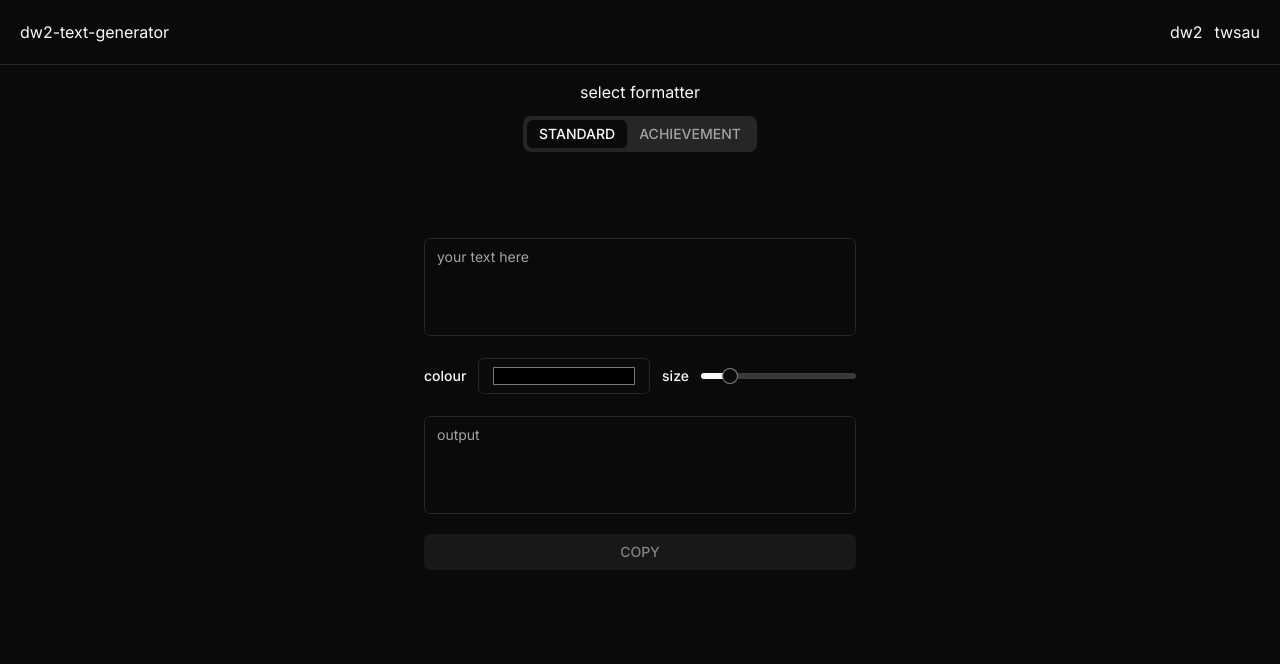
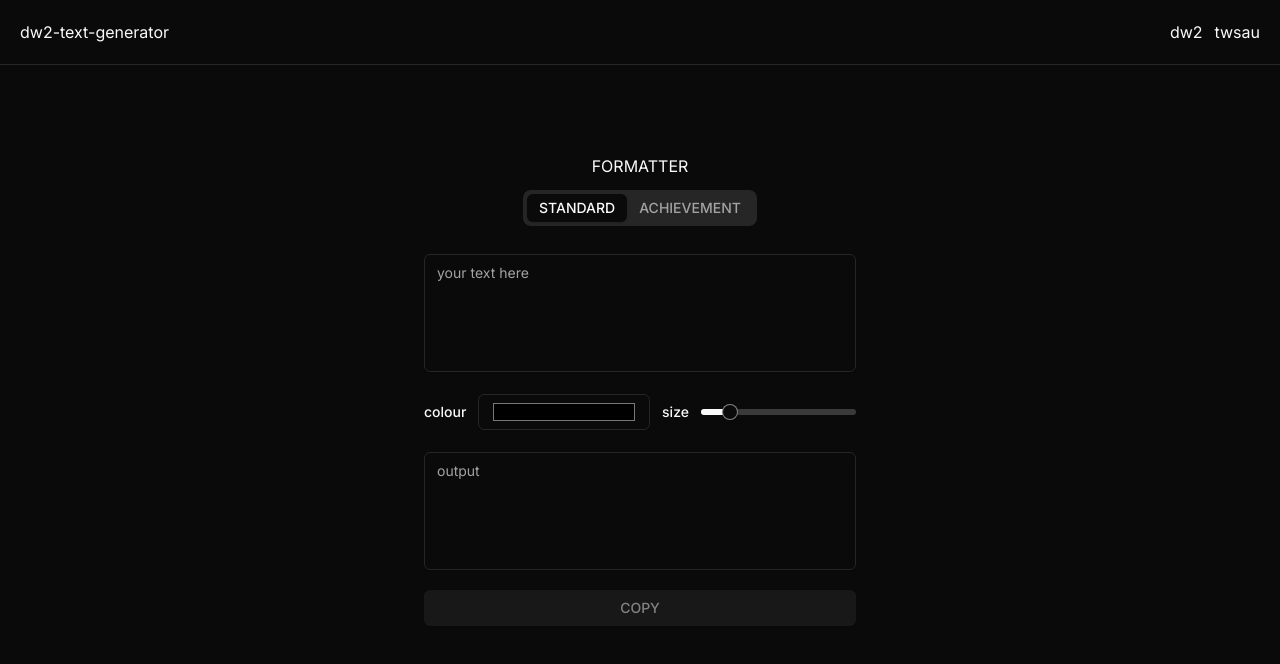
Before and after one commit to twsau/dw2-text-generator, a Next.js app: page / in a window 1280 px wide. Shown: the top 664 px of the page. Built offline with nearby package versions, Linux system fonts and the light colour scheme.

Commit message:
more styling fixes

```diff
--- a/app/page.tsx
+++ b/app/page.tsx
@@ -8,8 +8,8 @@ export default function Home() {
   return (
     <main className="relative p-5 flex flex-col gap-5 justify-center h-full max-w-lg mx-auto">
       <Tabs defaultValue="standard">
-        <div className="absolute top-20 left-1/2 -translate-x-1/2">
-          <h2 className="text-center mb-3">select formatter</h2>
+        <div className="flex flex-col items-center">
+          <h2 className="text-center mb-3">FORMATTER</h2>
           <TabsList>
             <TabsTrigger value="standard">STANDARD</TabsTrigger>
             <TabsTrigger value="achievement">ACHIEVEMENT</TabsTrigger>
--- a/components/InputArea.tsx
+++ b/components/InputArea.tsx
@@ -11,7 +11,7 @@ export const InputArea: React.FC<Props> = ({ onChange, value }) => {
       className="resize-none"
       onChange={(e) => onChange(e.target.value)}
       placeholder="your text here"
-      rows={4}
+      rows={5}
       value={value}
     />
   );
--- a/components/OutputArea.tsx
+++ b/components/OutputArea.tsx
@@ -10,7 +10,7 @@ export const OutputArea: React.FC<Props> = ({ value }) => {
       className="resize-none focus-visible:outline-none focus-visible:ring-0"
       placeholder="output"
       readOnly
-      rows={4}
+      rows={5}
       value={value}
     />
   );
```
